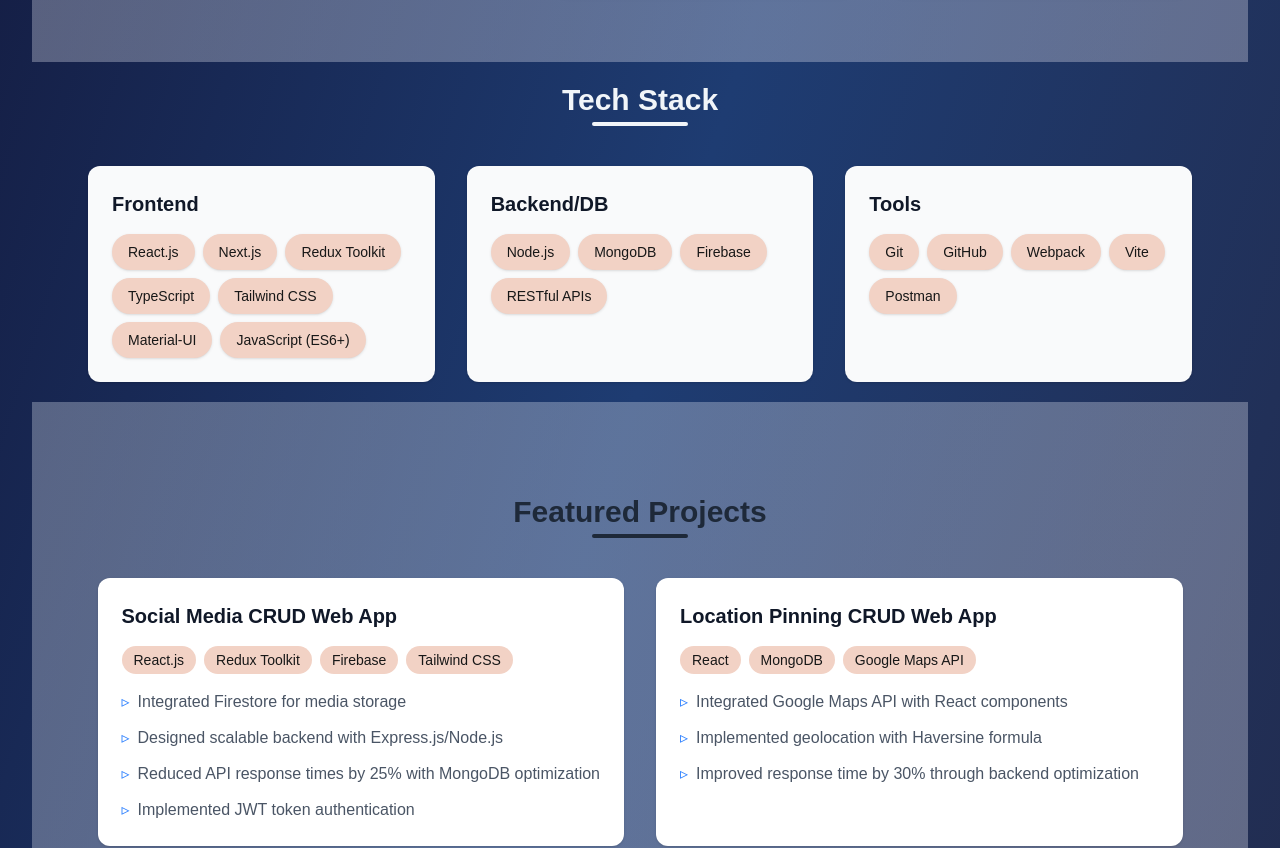
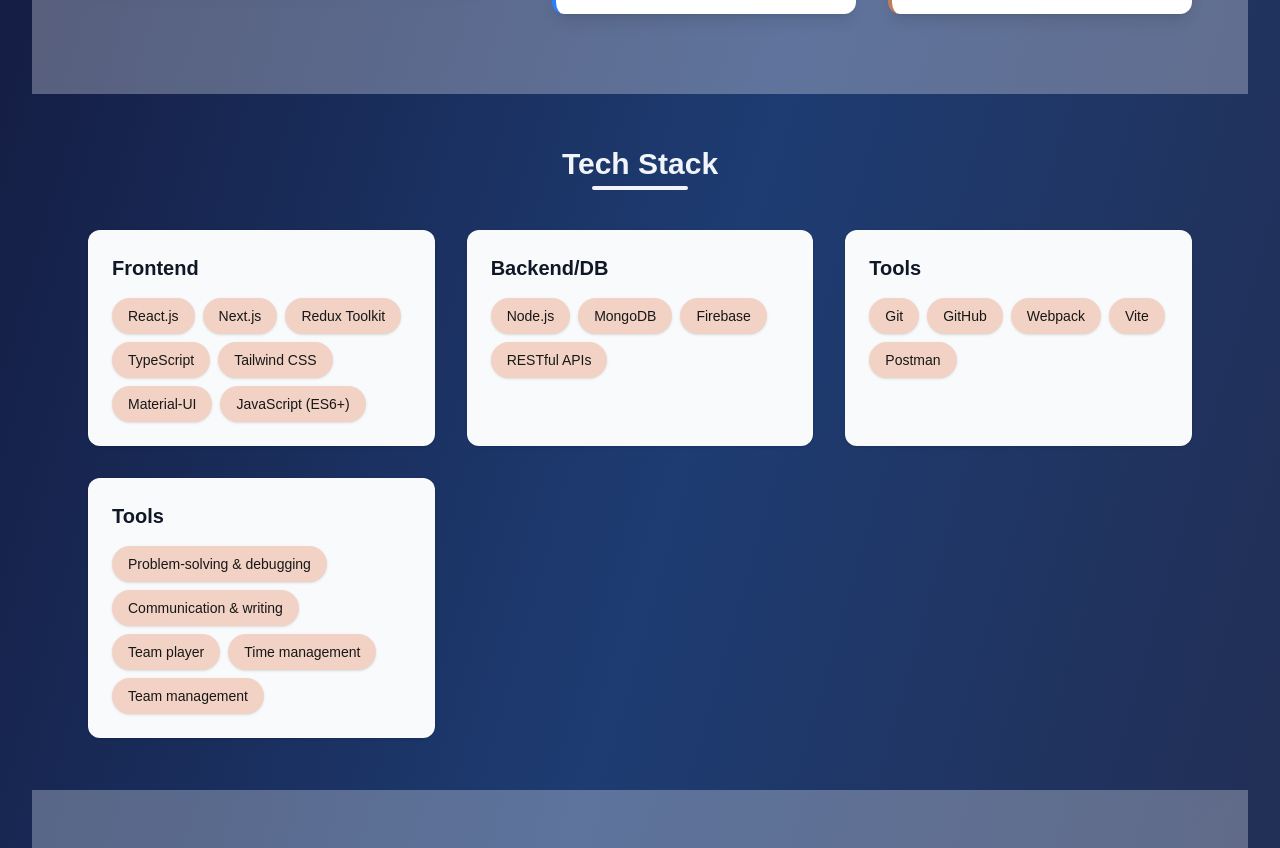
Before and after one commit to alwayswantedtocode/osecodes, a Next.js app: page / in a window 1280 px wide. Shown: the part 1656-2504 px from the top of the page. Built offline with nearby package versions, Linux system fonts and the light colour scheme.

Commit message:
commit update

```diff
--- a/src/Components/AboutMe.tsx
+++ b/src/Components/AboutMe.tsx
@@ -15,7 +15,7 @@
             animate={inView ? { opacity: 1, y: 0 } : {}}
             transition={{ duration: 0.6 }}
             id='About-me'
-            className="relative min-h-screen flex flex-col items-center justify-center py-16 md:py-20 px-4 sm:px-6 lg:px-8 overflow-hidden bg-gradient-to-br from-blue-50/30 to-purple-50/30"
+            className="relative min-h-screen flex flex-col items-center justify-center py-16 md:py-20 px-4 sm:px-6 lg:px-8 overflow-hidden bg-gradient-to-br from-blue-50/30 to-purple-50/30 mb-8"
         >
 
             {/* Section Title */}
--- a/src/Components/HeaderSection.tsx
+++ b/src/Components/HeaderSection.tsx
@@ -17,7 +17,7 @@
             animate={inView ? { opacity: 1, y: 0 } : {}}
             transition={{ duration: 0.6 }}
             id='Home'
-            className="relative min-h-screen flex items-center justify-center  py-5 px-4 sm:px-6 lg:px-8 overflow-hidden "
+            className="relative min-h-screen flex items-center justify-center  py-5 px-4 sm:px-6 lg:px-8 overflow-hidden mb-8"
         >
             {/* Background Pattern */}
             <div className="absolute inset-0 bg-[url('/grid-pattern.svg')] bg-repeat opacity-10"></div>
@@ -81,7 +81,7 @@
                         </Link>
 
                         <a
-                            href="/Osatohamhen Frontend Resume new.pdf"
+                            href="/OSATOHAMHEN FRONTEND RESUME.pdf"
                             download
                             target="_blank"
                             rel="noopener noreferrer"
--- a/src/Components/ProjectsSection.tsx
+++ b/src/Components/ProjectsSection.tsx
@@ -25,7 +25,7 @@
             animate={inView ? { opacity: 1, y: 0 } : {}}
             transition={{ duration: 0.6 }}
             id='Projects'
-            className="relative min-h-screen flex items-center justify-center  py-5 px-4 sm:px-6 lg:px-8 overflow-hidden bg-gradient-to-br from-blue-50/30 to-purple-50/30"
+            className="relative min-h-screen flex items-center justify-center  py-5 px-4 sm:px-6 lg:px-8 overflow-hidden bg-gradient-to-br from-blue-50/30 to-purple-50/30 mb-8"
         >
 
             <div className="max-w-7xl  px-4 sm:px-6 lg:px-8">
--- a/src/Components/SkillSection.tsx
+++ b/src/Components/SkillSection.tsx
@@ -15,7 +15,7 @@
             animate={inView ? { opacity: 1, y: 0 } : {}}
             transition={{ duration: 0.6 }}
             id='Tech-Stack'
-            className="flex items-center justify-center  py-5 px-4 sm:px-6 lg:px-8 overflow-hidden "
+            className="flex items-center justify-center  py-5 px-4 sm:px-6 lg:px-8 overflow-hidden mb-8"
         >
             <div className="max-w-7xl flex mx-auto flex-col items-center justify-center px-6 ">
                 {/* Section Title */}
@@ -50,6 +50,13 @@
                         title="Tools"
                         skills={[
                             'Git', 'GitHub', 'Webpack', 'Vite', 'Postman'
+                        ]}
+                        delay={0.8}
+                    />
+                    <SkillCategory
+                        title="Tools"
+                        skills={[
+                            'Problem-solving & debugging', 'Communication & writing', ' Team player', 'Time management', 'Team management'
                         ]}
                         delay={0.8}
                     />
```
Also changed, not shown: 1 other file (tests, documents, lock files or other folders).
